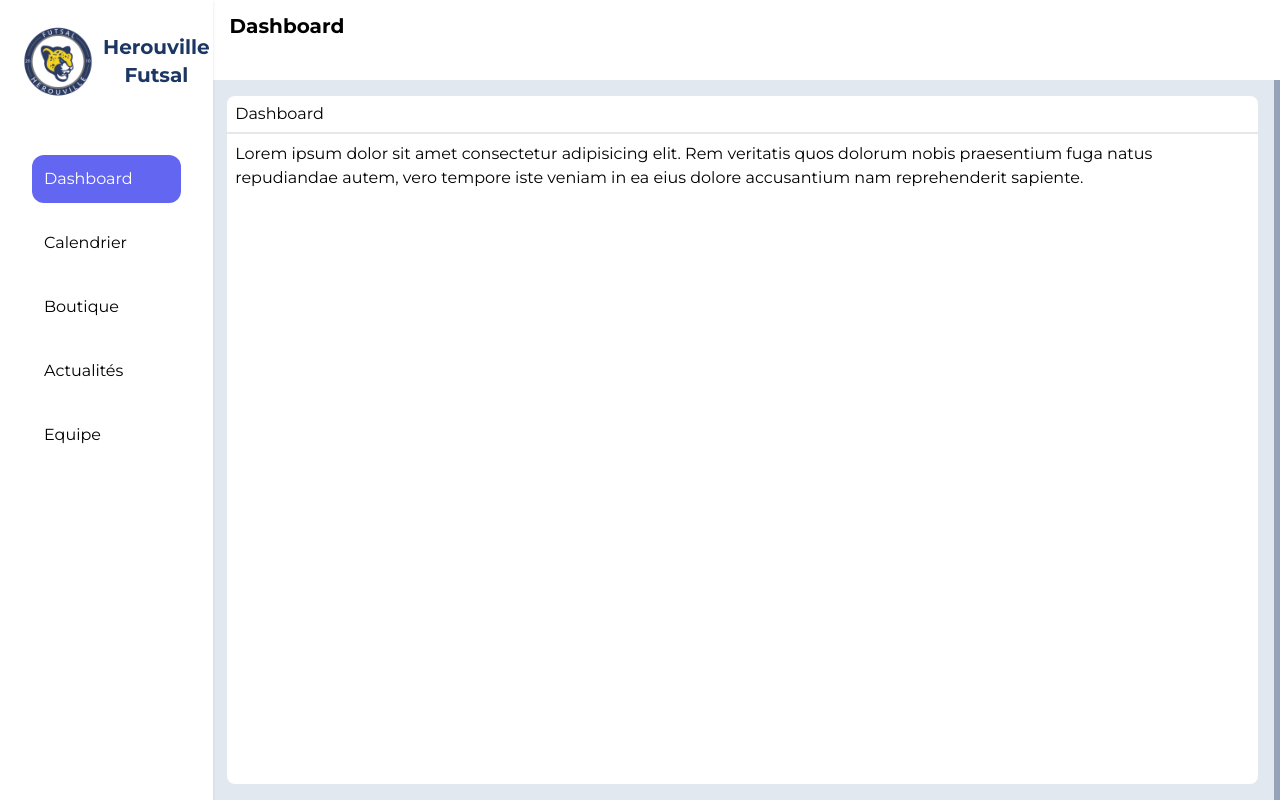
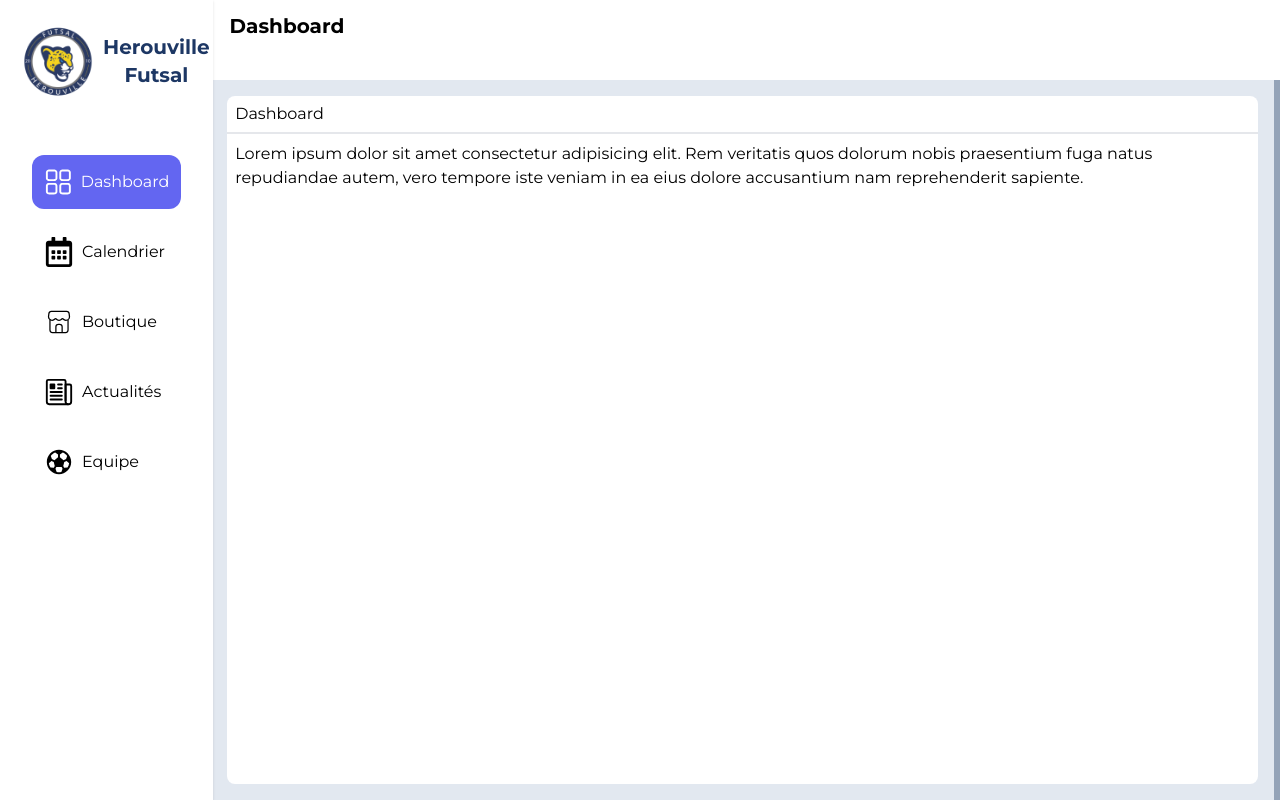
Before and after one commit to Emk0oo/herouville-futsal-nextJS, a Next.js app: page /dashboard in a window 1280 px wide. Built offline with nearby package versions, Linux system fonts and the light colour scheme.

Commit message:
[ADD] DashboardMenu icons

```diff
--- a/components/Dashboard.tsx
+++ b/components/Dashboard.tsx
@@ -78,6 +78,7 @@ const Dashboard = ({ children }: DashboardProps) => {
                 isActive={
                   pathname === item.link
                 }
+                icon={item.icon}
               />
             ))}
           </div>
--- a/components/Navbar.tsx
+++ b/components/Navbar.tsx
@@ -5,11 +5,8 @@ import logo from "../public/logo.png";
 import logo2 from "../public/logo2.png";
 import Link from "next/link";
 import { RxHamburgerMenu } from "react-icons/rx";
-import { BsCart2 } from "react-icons/bs";
 import { FaFacebookF, FaInstagram, FaRegUser } from "react-icons/fa";
 import { FaXTwitter } from "react-icons/fa6";
-import { CiUser } from "react-icons/ci";
-import { LuUser } from "react-icons/lu";
 import { IoBagOutline } from "react-icons/io5";
 
 const montserrat = Montserrat({
--- a/components/SidebarButton.tsx
+++ b/components/SidebarButton.tsx
@@ -5,10 +5,10 @@ type SidebarButtonProps = {
   link: string;
   isActive: boolean;
   isSidebarOpen: boolean;
-  // icon: React.ReactNode;  // Icone en tant que prop ReactNode
+  icon: React.ReactNode;  // Icone en tant que prop ReactNode
 };
 
-const SidebarButton = ({ title, link, isSidebarOpen, isActive }: SidebarButtonProps) => {
+const SidebarButton = ({ title, link, isSidebarOpen, isActive, icon }: SidebarButtonProps) => {
   return (
     <a
       href={link}
@@ -16,7 +16,7 @@ const SidebarButton = ({ title, link, isSidebarOpen, isActive }: SidebarButtonPr
         isSidebarOpen ? "w-full justify-start" : "w-16 justify-center"
       } ${isActive ? "bg-indigo-500 text-white" : " bg-white"}`}
     >
-      {/* {icon} */}
+      {icon}
       {isSidebarOpen && <span>{title}</span>}
     </a>
   );
--- a/constants/outils.tsx
+++ b/constants/outils.tsx
@@ -1,29 +1,34 @@
-import CalendarSVG from "../public/calendar.svg";
+import { CiShop } from "react-icons/ci";
+import { FaRegCalendarAlt } from "react-icons/fa";
+import { IoMdFootball } from "react-icons/io";
+import { IoNewspaperOutline } from "react-icons/io5";
+import { RxDashboard } from "react-icons/rx";
 
 export const dashboardMenu = [
   {
     title: "Dashboard",
     link: "/dashboard",
-    // icon: CalendarSVG,
+    icon: <RxDashboard size={30} />,
   },
   {
     title: "Calendrier",
     link: "/dashboard/calendrier",
-    // icon: CalendarSVG,
+    icon: <FaRegCalendarAlt size={30} />,
   },
   {
     title: "Boutique",
     link: "/dashboard/boutique",
-    // icon: CalendarSVG,
+    icon: <CiShop size={30} />,
   },
   {
     title: "Actualités",
     link: "/dashboard/actualites",
-    // icon: CalendarSVG,
+    icon: <IoNewspaperOutline size={30} />,
   },
   {
     title: "Equipe",
     link: "/dashboard/equipe",
-    // icon: CalendarSVG,
+    icon: <IoMdFootball size={30} />
+,
   },
 ];
```
